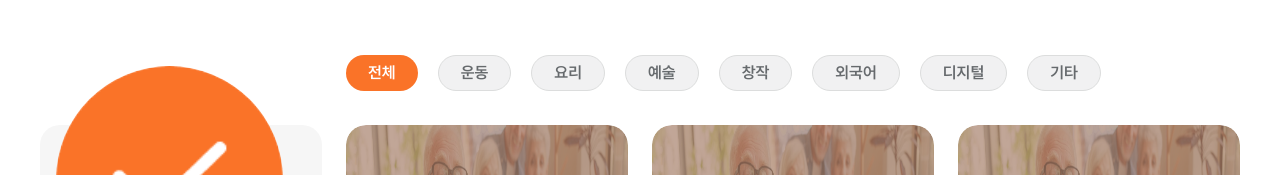
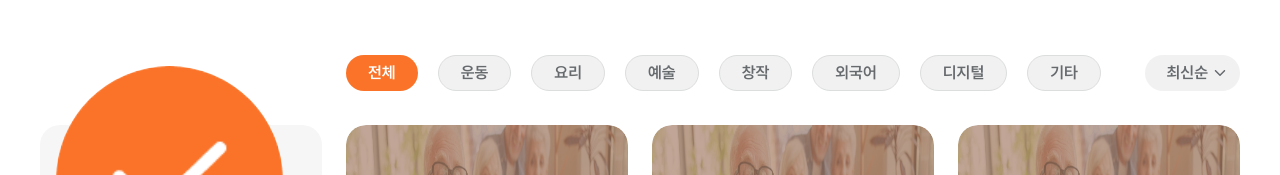
Before and after one commit to Kusitms-29th-Meetup-TeamE/Frontend, a Next.js app: page /share in a window 1280 px wide. Shown: the part 311-486 px from the top of the page. Built offline with nearby package versions, Linux system fonts and the light colour scheme.

Commit message:
🌈 Update(#59): add select-box on share page

```diff
--- a/src/app/share/page.tsx
+++ b/src/app/share/page.tsx
@@ -1,9 +1,11 @@
 'use client';
 
-import React, { useState } from 'react';
+import React, { useEffect, useState } from 'react';
 
 import Chip from '@/components/common-components/chip';
 import Pagination from '@/components/common-components/pagination';
+import { SelectItemType } from '@/components/common-components/select-box';
+import SelectBox from '@/components/common-components/select-box/SelectBox';
 
 import ActivityBanner from '@/components/join/ActivityBanner';
 import LearningItem from '@/components/share/LearningItem';
@@ -90,6 +92,16 @@ const page = () => {
       title: '드립커피',
     },
   ];
+  const sortItems: SelectItemType[] = [
+    { id: 1, text: '최신순', value: '최신순' },
+    { id: 2, text: '거리순', value: '거리순' },
+    { id: 3, text: '후기순', value: '후기순' },
+  ];
+  const [selectItem, setSelectItem] = useState<string | number>();
+
+  useEffect(() => {
+    console.log(selectItem);
+  }, [selectItem]);
 
   return (
     <>
@@ -100,7 +112,8 @@ const page = () => {
       <div className="max-w-[1200px] w-full mx-auto pt-14 flex gap-6">
         <LearningProfile className="mt-[70px]" />
         <section className="flex flex-col">
-          <section className="w-full h-9 flex gap-5 mb-[34px]">
+          <section className="w-full flex justify-between">
+            <section className="h-9 flex gap-5 mb-[34px]">
               {learningCategoryItems.map((item, key) => (
                 <Chip
                   text={item}
@@ -111,6 +124,13 @@ const page = () => {
                   isLearning={true}
                 />
               ))}
+            </section>
+            <SelectBox
+              items={sortItems}
+              size="xs"
+              setParams={setSelectItem}
+              className="!w-fit text-chip-semibold-sm"
+            />
           </section>
           <ActivityContainer className="grid !grid-rows-2 !grid-cols-3 !gap-y-[60px] !mb-[146px]">
             {data.map((item, key) => {
--- a/src/components/common-components/select-box/SelectBox.tsx
+++ b/src/components/common-components/select-box/SelectBox.tsx
@@ -18,12 +18,14 @@ const style: {
 } = {
   base: 'absolute w-full mt-1 z-50 rounded-[20px] border border-1 border-gray-05 text-gray-06 bg-white',
   sizes: {
+    xs: 'text-gray-07 bg-gray-03 rounded-[22px] flex justify-center items-center gap-1 pl-[22px] pr-3 py-[6px] max-w-[97px] max-h-9 w-full h-full whitespace-pre-wrap',
     sm: 'text-white bg-[#FB8C4FCC] border border-chip-active flex items-center justify-between gap-2 border border-red-500 rounded-[30px] px-4 py-1',
     // md - 회원가입 생년월일
     md: 'w-full max-w-[192px] text-h4 h-[68px] bg-white text-gray-06 flex flex-row items-center rounded-[20px] border cursor-pointer border-gray-05 py-5 px-7 justify-between',
     lg: '',
   },
   design: {
+    xs: '',
     sm: '',
     md: 'max-w-[192px] max-h-[268px] overflow-y-auto rounded-[20px]',
     lg: '',
@@ -58,7 +60,9 @@ export default function SelectBox({
       >
         <div
           className={
-            size === 'sm'
+            size === 'xs'
+              ? 'text-gray-07'
+              : size === 'sm'
                 ? 'text-white'
                 : initText === selectedItem
                   ? 'text-gray-06'
@@ -70,7 +74,9 @@ export default function SelectBox({
 
         <span
           className={clsx(
-            size === 'sm'
+            size === 'xs'
+              ? 'text-gray-07'
+              : size === 'sm'
                 ? 'text-white'
                 : initText === selectedItem
                   ? 'text-gray-06'
@@ -113,6 +119,7 @@ export default function SelectBox({
                     className={clsx(
                       idx === 0 && 'rounded-t-[20px]',
                       idx === items.length - 1 && 'rounded-b-[20px]',
+                      size === 'xs' && 'cursor-pointer pl-[22px] pr-3 py-2',
                       size === 'sm' &&
                         'cursor-pointer px-[17px] py-3 text-chip-medium box-border',
                       size === 'md' &&
--- a/src/components/common-components/select-box/SelectBox.types.ts
+++ b/src/components/common-components/select-box/SelectBox.types.ts
@@ -8,6 +8,7 @@ export type SelectBoxProps = {
 };
 
 export const selectBoxSizes = {
+  xs: 'xs',
   sm: 'sm',
   md: 'md',
   lg: 'lg',
```
Lines whose indentation alone changed are shown as unchanged.
